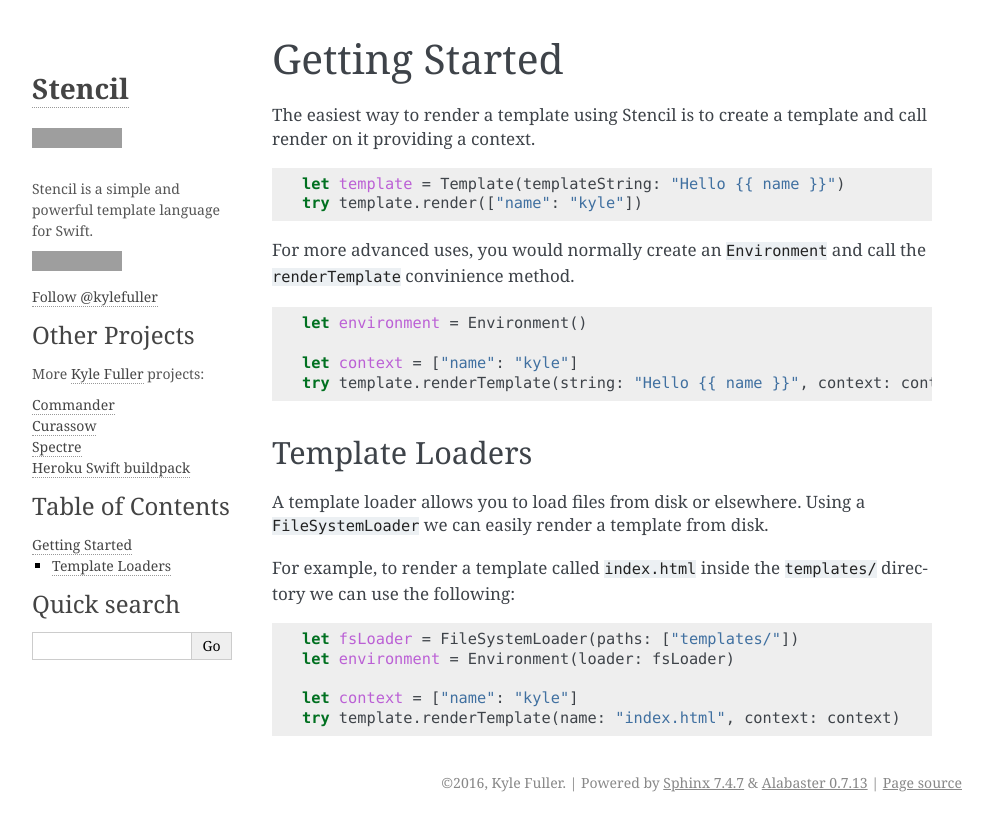
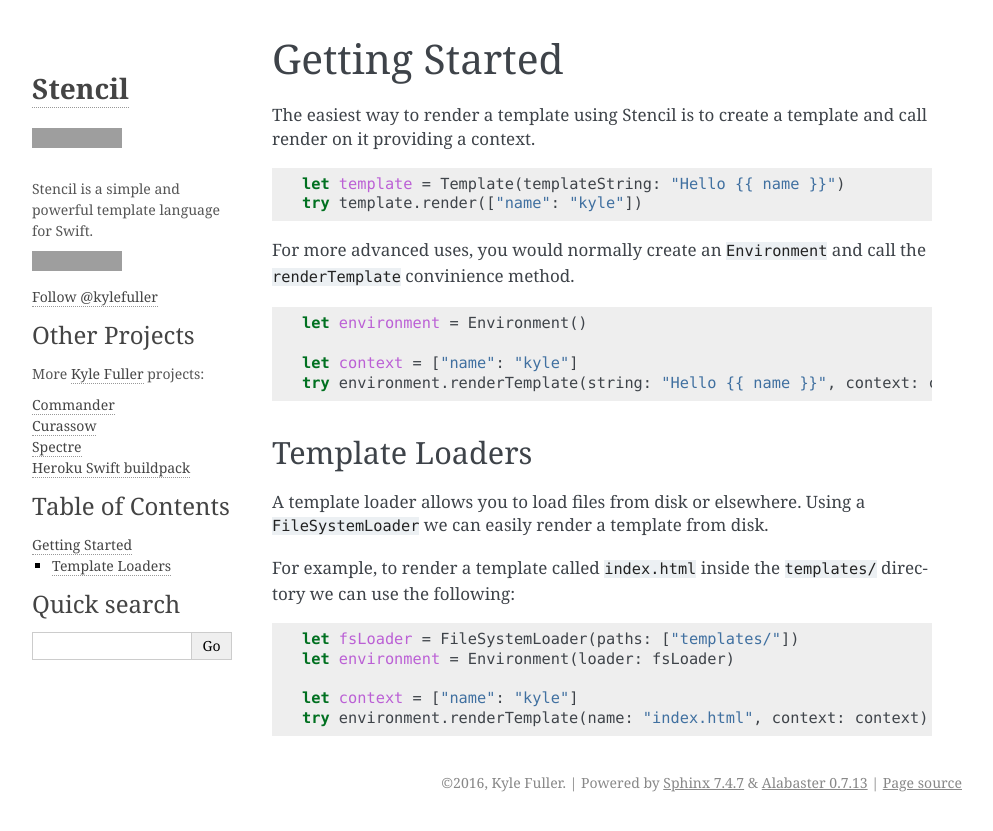
Before and after one commit to stencilproject/Stencil, a Sphinx documentation site: the page built from docs/getting-started.rst, in a window 1280 px wide, cut to the strip 0-831 px from the top of the page. Shown: the whole strip, without its empty margins (148-1141 px from the left). Built offline with Sphinx 7.4.7, drawn with Linux system fonts in a browser that asks for light colours; comment, search, counter and statistics services are not loaded; grey boxes are pictures that could not be loaded.

Commit message:
docs: Fix example code in getting started (#130)

```diff
--- a/docs/getting-started.rst
+++ b/docs/getting-started.rst
@@ -17,7 +17,7 @@ the ``renderTemplate`` convinience method.
     let environment = Environment()
 
     let context = ["name": "kyle"]
-    try template.renderTemplate(string: "Hello {{ name }}", context: context)
+    try environment.renderTemplate(string: "Hello {{ name }}", context: context)
 
 Template Loaders
 ----------------
@@ -34,4 +34,4 @@ For example, to render a template called ``index.html`` inside the
     let environment = Environment(loader: fsLoader)
 
     let context = ["name": "kyle"]
-    try template.renderTemplate(name: "index.html", context: context)
+    try environment.renderTemplate(name: "index.html", context: context)
```
